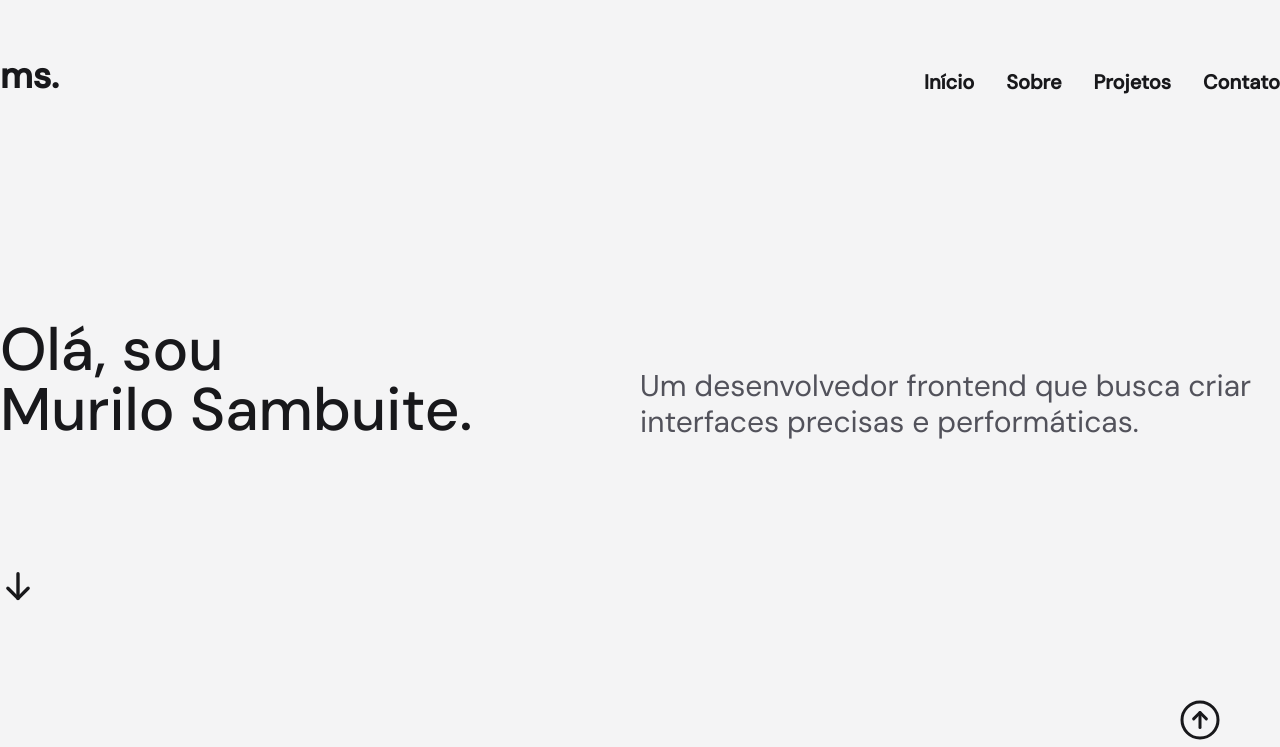
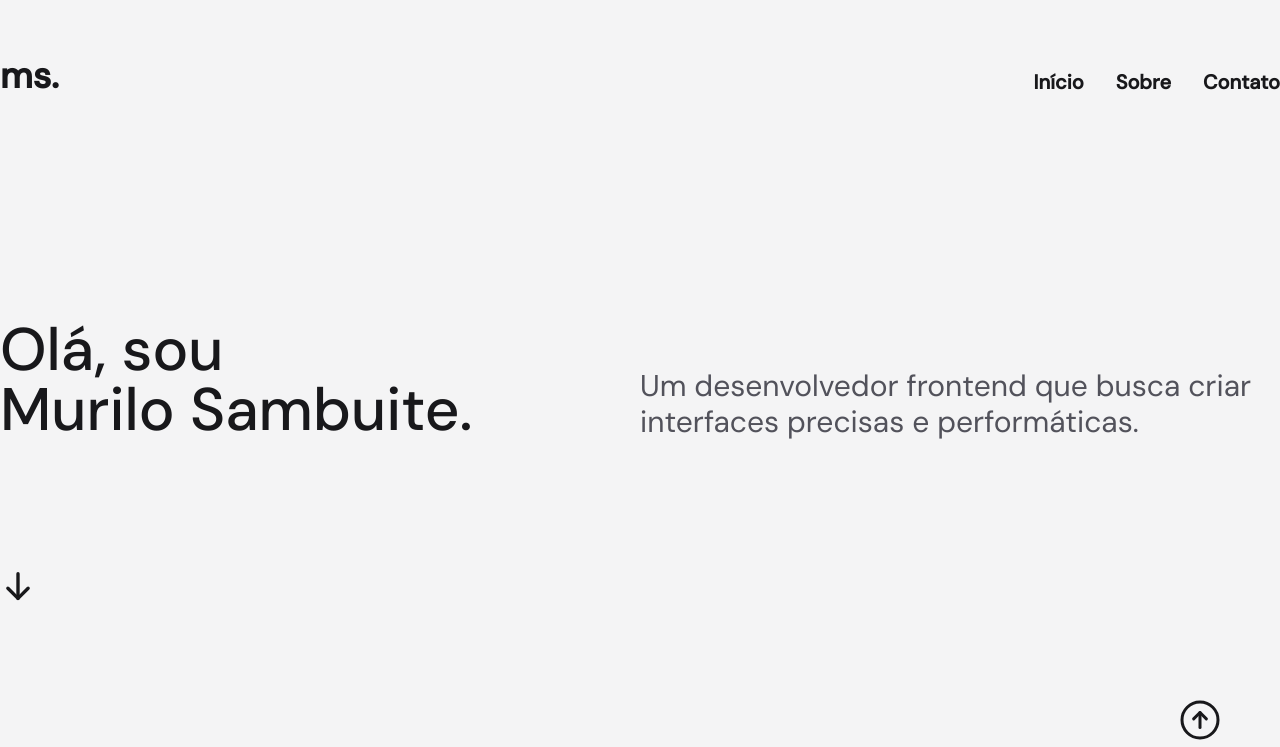
Before and after one commit to sambuite/portfolio, a Next.js app: page / in a window 1280 px wide. Shown: the top 747 px of the page. Built offline with nearby package versions, Linux system fonts and the light colour scheme.

Commit message:
remove projects from nav

```diff
--- a/src/components/Header.tsx
+++ b/src/components/Header.tsx
@@ -1,5 +1,5 @@
 import Link from 'next/link';
-import { CONTACTS_ID, HEADER_ID, PROJECTS_ID } from '../utils/constants';
+import { CONTACTS_ID, HEADER_ID } from '../utils/constants';
 import { scrollToSection } from '../utils/scrollToSection';
 
 export function Header() {
@@ -28,12 +28,6 @@ export function Header() {
           </a>
           <a
             className="text-navigation cursor-pointer"
-            onClick={() => scrollToSection(PROJECTS_ID)}
-          >
-            Projetos
-          </a>
-          <a
-            className="text-navigation cursor-pointer"
             onClick={() => scrollToSection(CONTACTS_ID)}
           >
             Contato
```
